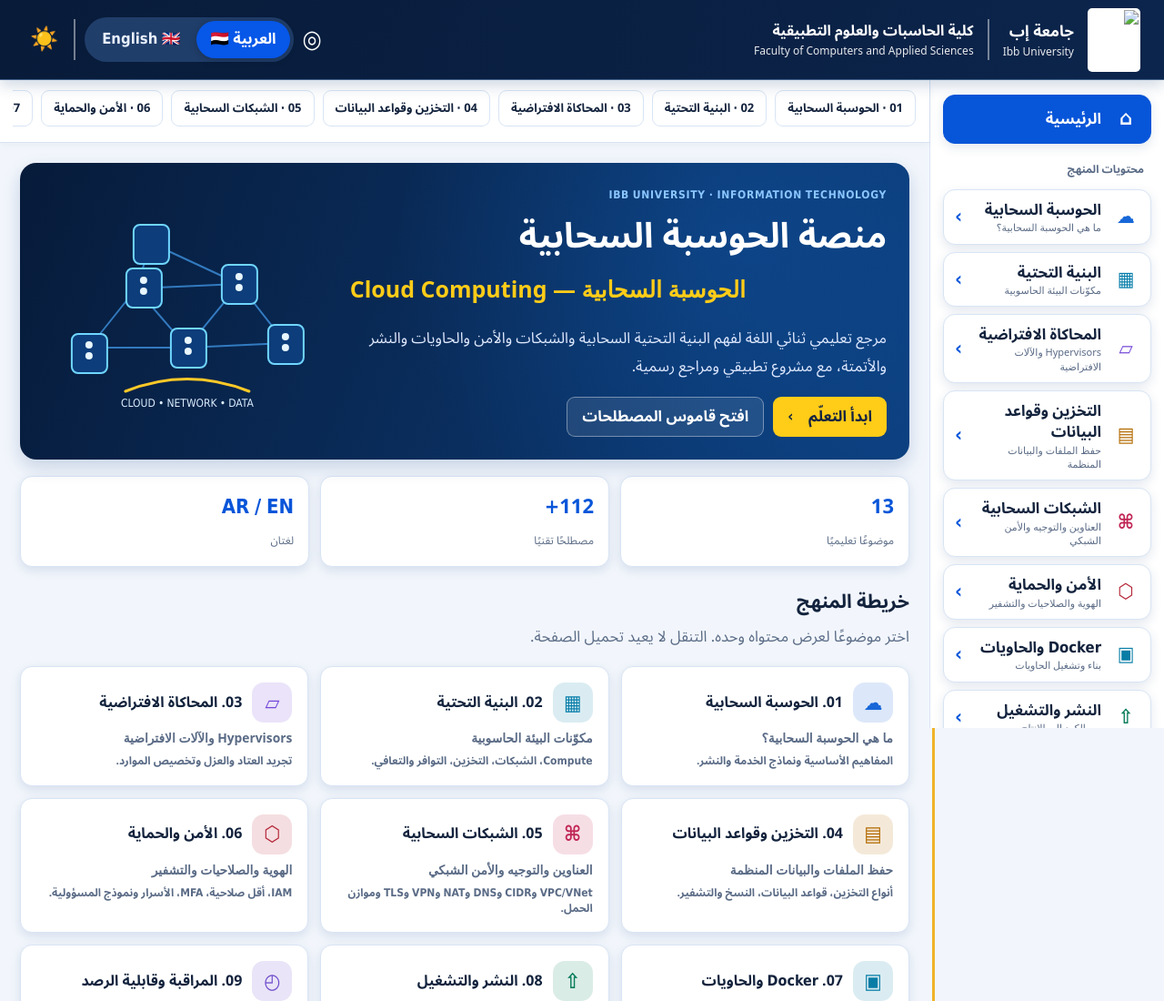
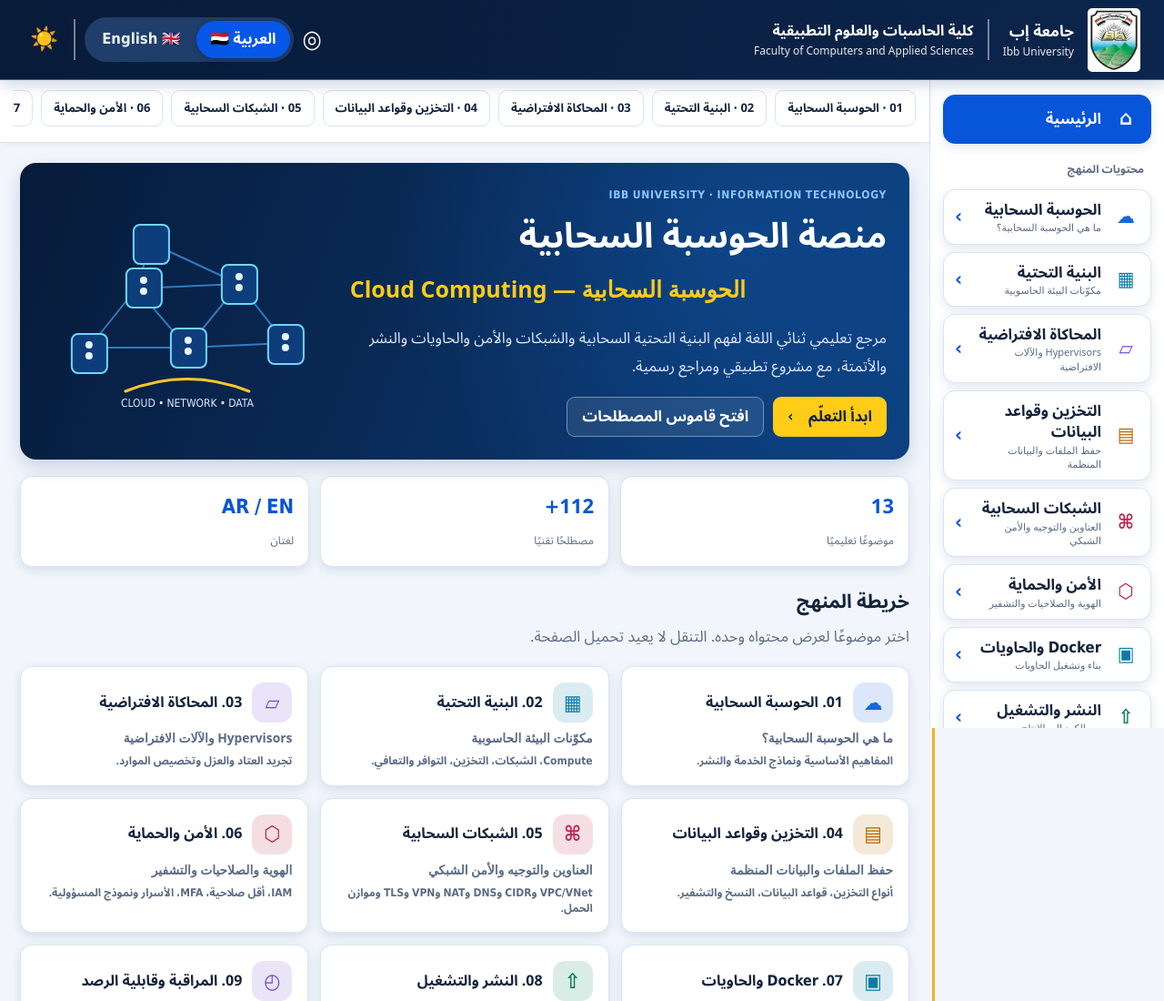
Before and after one commit to hishamzaidaladeeb/cloud-computing, a plain HTML site: page index.html in a window 1280 px wide. Shown: the top 1100 px of the page at 91% size. Drawn offline with Linux system fonts and the light colour scheme; files whose address does not match are found by name.

Commit message:
Update index.html

```diff
--- a/index.html
+++ b/index.html
@@ -8,7 +8,7 @@
 </head>
 <body>
 <header class="topbar">
-  <div class="identity"><img src="assets/ibb-university-logo.jpg" alt="شعار جامعة إب" class="university-logo"><div class="university-name"><strong data-i18n="university">جامعة إب</strong><small>Ibb University</small></div><span class="divider"></span><div class="faculty"><strong data-i18n="faculty">كلية الحاسبات والعلوم التطبيقية</strong><small>Faculty of Computers and Applied Sciences</small></div></div>
+  <div class="identity"><img src="ibb-university-logo.jpg" alt="شعار جامعة إب" class="university-logo"><div class="university-name"><strong data-i18n="university">جامعة إب</strong><small>Ibb University</small></div><span class="divider"></span><div class="faculty"><strong data-i18n="faculty">كلية الحاسبات والعلوم التطبيقية</strong><small>Faculty of Computers and Applied Sciences</small></div></div>
   <button class="menu-toggle" id="menuToggle" type="button" aria-controls="sidebar" aria-expanded="false" aria-label="فتح قائمة التنقل"><span></span><span></span><span></span></button><div class="tools"><span class="globe" aria-hidden="true">◎</span><div class="lang-switch" role="group" aria-label="Language"><button id="arabicBtn" class="active">العربية 🇾🇪</button><button id="englishBtn">English 🇬🇧</button></div><span class="divider"></span><button id="themeBtn" class="theme-btn" aria-label="Toggle light and dark mode" title="Toggle theme"><span id="themeIcon">☀️</span></button></div>
 </header>
 <div class="layout">
```
